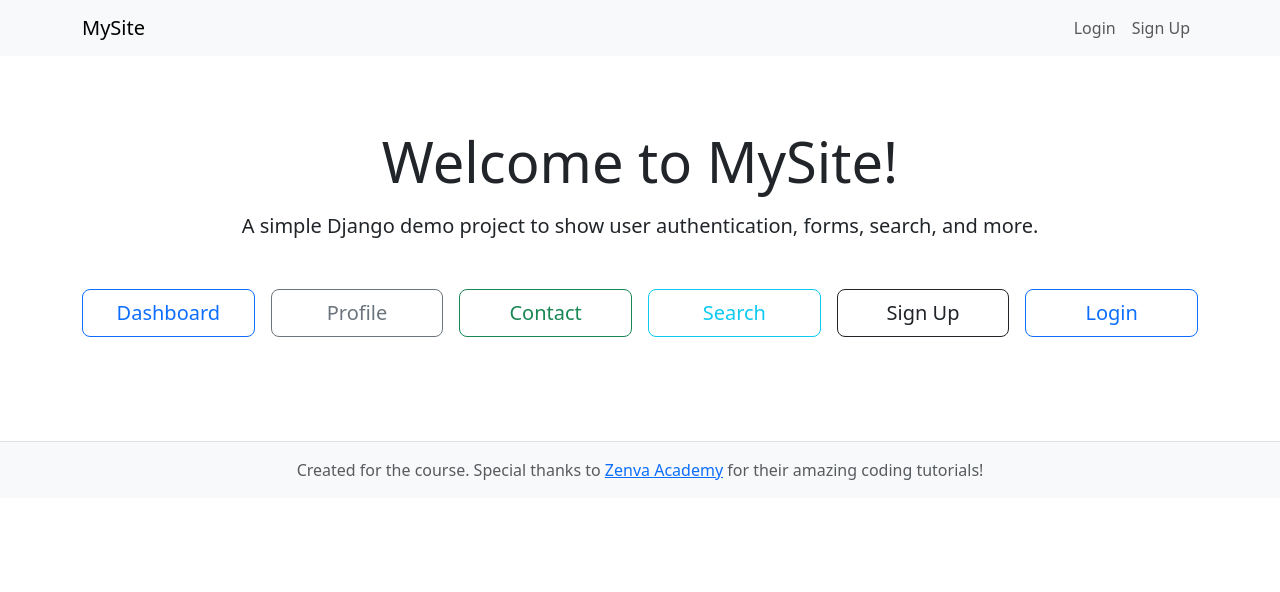
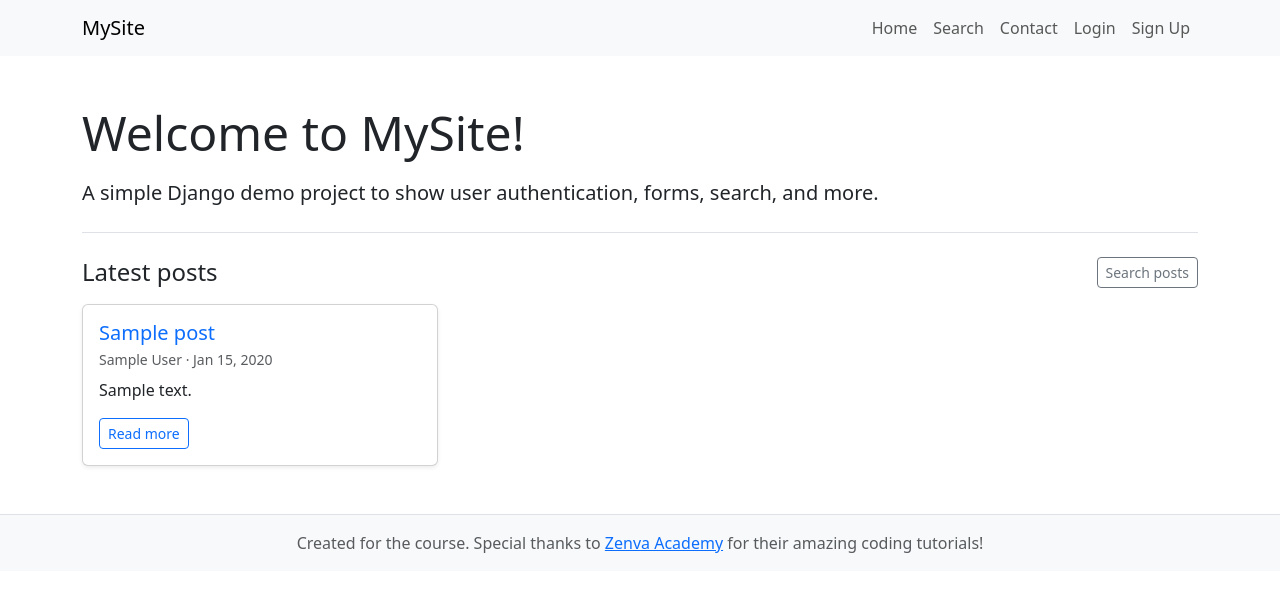
Before and after one commit to maxpigreco/MyProjects, a Django app: page / in a window 1280 px wide. Shown: the top 592 px of the page. Run offline with Django 5.2, Linux system fonts and the light colour scheme; data comes from the database, SQL or seed files in the repository; tables that the repository leaves empty hold one stand-in row (values such as "Sample post").

Commit message:
feat(blog): public home, post detail and filtered search

```diff
--- a/blog/admin.py
+++ b/blog/admin.py
@@ -24,9 +24,7 @@ class PostAdmin(admin.ModelAdmin):
         "author_name",
     )
     list_select_related = ("author",)
-
-    # The public post detail route is added in WP5.
-    view_on_site = False
+    view_on_site = True
 
 
 @admin.register(ContactMessage)
--- /dev/null
+++ b/blog/templates/blog/_pagination.html
@@ -0,0 +1,19 @@
+{% if page_obj.paginator.num_pages > 1 %}
+<nav aria-label="Post pages" class="mt-4">
+    <ul class="pagination justify-content-center">
+        <li class="page-item {% if not page_obj.has_previous %}disabled{% endif %}">
+            <a class="page-link" href="?page={% if page_obj.has_previous %}{{ page_obj.previous_page_number }}{% else %}1{% endif %}{% if term %}&amp;q={{ term|urlencode }}{% endif %}">Previous</a>
+        </li>
+
+        {% for number in page_obj.paginator.page_range %}
+            <li class="page-item {% if number == page_obj.number %}active{% endif %}">
+                <a class="page-link" href="?page={{ number }}{% if term %}&amp;q={{ term|urlencode }}{% endif %}">{{ number }}</a>
+            </li>
+        {% endfor %}
+
+        <li class="page-item {% if not page_obj.has_next %}disabled{% endif %}">
+            <a class="page-link" href="?page={% if page_obj.has_next %}{{ page_obj.next_page_number }}{% else %}{{ page_obj.paginator.num_pages }}{% endif %}{% if term %}&amp;q={{ term|urlencode }}{% endif %}">Next</a>
+        </li>
+    </ul>
+</nav>
+{% endif %}
--- /dev/null
+++ b/blog/templates/blog/_post_card.html
@@ -0,0 +1,16 @@
+<div class="col-md-6 col-lg-4">
+    <article class="card h-100 shadow-sm">
+        <div class="card-body d-flex flex-column">
+            <h2 class="h5 card-title">
+                <a href="{{ post.get_absolute_url }}" class="text-decoration-none">{{ post.title }}</a>
+            </h2>
+            <p class="card-subtitle mb-2 text-muted small">
+                {{ post.author_name|default:post.author.username }}
+                &middot;
+                <time datetime="{{ post.published_at|date:'c' }}">{{ post.published_at|date:"M j, Y" }}</time>
+            </p>
+            <p class="card-text flex-grow-1">{{ post.content|truncatechars:160 }}</p>
+            <a href="{{ post.get_absolute_url }}" class="btn btn-outline-primary btn-sm align-self-start">Read more</a>
+        </div>
+    </article>
+</div>
--- a/blog/templates/blog/index.html
+++ b/blog/templates/blog/index.html
@@ -1,31 +1,27 @@
 {% extends "base.html" %}
+
 {% block content %}
-<div class="text-center py-5">
-    <h1 class="display-4 mb-3">Welcome to MySite!</h1>
-    <p class="lead mb-5">A simple Django demo project to show user authentication, forms, search, and more.</p>
-    <div class="row justify-content-center g-3">
-        <div class="col-md-2 col-6">
-            <a href="{% url 'dashboard' %}" class="btn btn-outline-primary btn-lg w-100 mb-2">Dashboard</a>
+<div class="py-4 mb-4 border-bottom">
+    <h1 class="display-5 mb-3">Welcome to MySite!</h1>
+    <p class="lead mb-0">A simple Django demo project to show user authentication, forms, search, and more.</p>
+</div>
+
+<div class="d-flex justify-content-between align-items-center mb-3">
+    <h2 class="h4 mb-0">Latest posts</h2>
+    <a href="{% url 'search' %}" class="btn btn-outline-secondary btn-sm">Search posts</a>
+</div>
+
+<div class="row g-4">
+    {% for post in page_obj %}
+        {% include "blog/_post_card.html" %}
+    {% empty %}
+        <div class="col-12">
+            <p class="text-muted mb-0">No published posts yet.</p>
         </div>
-        <div class="col-md-2 col-6">
-            <a href="{% url 'profile' %}" class="btn btn-outline-secondary btn-lg w-100 mb-2">Profile</a>
-        </div>
-        <div class="col-md-2 col-6">
-            <a href="{% url 'contact' %}" class="btn btn-outline-success btn-lg w-100 mb-2">Contact</a>
-        </div>
-        <div class="col-md-2 col-6">
-            <a href="{% url 'search' %}" class="btn btn-outline-info btn-lg w-100 mb-2">Search</a>
-        </div>
-        {% if not user.is_authenticated %}
-        <div class="col-md-2 col-6">
-            <a href="{% url 'signup' %}" class="btn btn-outline-dark btn-lg w-100 mb-2">Sign Up</a>
-        </div>
-        <div class="col-md-2 col-6">
-            <a href="{% url 'login' %}" class="btn btn-outline-primary btn-lg w-100 mb-2">Login</a>
-        </div>
-        {% endif %}
-    </div>
+    {% endfor %}
 </div>
+
+{% include "blog/_pagination.html" %}
 {% endblock %}
 
 {% block footer %}
--- a/blog/urls.py
+++ b/blog/urls.py
@@ -7,6 +7,7 @@ urlpatterns = [
     path("thanks/", TemplateView.as_view(
         template_name="blog/thanks.html"), name="contact_thanks"),
     path("search/", views.search_view, name="search"),
+    path("posts/<slug:slug>/", views.post_detail_view, name="post_detail"),
     path("dashboard/", views.dashboard_view, name="dashboard"),
     path('', views.index_view, name="index"),
 ]
--- a/blog/views.py
+++ b/blog/views.py
@@ -3,16 +3,32 @@ import logging
 from django.conf import settings
 from django.contrib.auth.decorators import login_required
 from django.core.mail import EmailMessage
-from django.shortcuts import render, redirect
+from django.core.paginator import Paginator
+from django.db.models import F, Q
+from django.shortcuts import get_object_or_404, redirect, render
 
 from .forms import ContactForm, SearchForm
 from .models import ContactMessage, Post
 
 logger = logging.getLogger(__name__)
+POSTS_PER_PAGE = 6
+
+
+def _paginate(request, queryset):
+    """Return the requested page of posts, six per page."""
+    paginator = Paginator(queryset, POSTS_PER_PAGE)
+    return paginator.get_page(request.GET.get("page"))
 
 
 def index_view(request):
-    return render(request, "blog/index.html")
+    posts = Post.objects.filter(
+        status=Post.Status.PUBLISHED
+    ).select_related("author")
+    return render(
+        request,
+        "blog/index.html",
+        {"page_obj": _paginate(request, posts)},
+    )
 
 @login_required
 def dashboard_view(request):
@@ -65,13 +81,38 @@ def _send_contact_notification(contact_message: ContactMessage) -> None:
         )
 
 
+def post_detail_view(request, slug):
+    post = get_object_or_404(
+        Post.objects.select_related("author"),
+        slug=slug,
+        status=Post.Status.PUBLISHED,
+    )
+    Post.objects.filter(pk=post.pk).update(views=F("views") + 1)
+    post.refresh_from_db(fields=["views"])
+
+    return render(request, "blog/post_detail.html", {"post": post})
+
+
 def search_view(request):
     form = SearchForm(request.GET or None)
-    results = Post.objects.all()
+    term = ""
+    if form.is_valid():
+        term = form.cleaned_data["q"].strip()
 
-    if form.is_valid() and form.cleaned_data['q']:
-        term = form.cleaned_data['q']
-        # search in title or content
-        results = results.filter(title__icontains=term) | (results.filter(content__icontains=term))
+    results = Post.objects.filter(
+        status=Post.Status.PUBLISHED
+    ).select_related("author")
+    if term:
+        results = results.filter(
+            Q(title__icontains=term) | Q(content__icontains=term)
+        )
 
-    return render(request, "blog/search.html", {"form": form, "results": results})
+    return render(
+        request,
+        "blog/search.html",
+        {
+            "form": form,
+            "page_obj": _paginate(request, results),
+            "term": term,
+        },
+    )
--- a/templates/base.html
+++ b/templates/base.html
@@ -3,15 +3,29 @@
 <html lang="en">
 <head>
     <meta charset="UTF-8">
+    <meta name="viewport" content="width=device-width, initial-scale=1">
     <title>{% block title %}My Site{% endblock %}</title>
     <link rel="stylesheet" href="https://cdn.jsdelivr.net/npm/bootstrap@5.3.3/dist/css/bootstrap.min.css">
 </head>
 <body>
 <nav class="navbar navbar-expand-lg navbar-light bg-light mb-4">
     <div class="container">
-        <a class="navbar-brand" href="/">MySite</a>
-        <div class="collapse navbar-collapse">
-            <ul class="navbar-nav ms-auto">  {# Align links to the right #}
+        <a class="navbar-brand" href="{% url 'index' %}">MySite</a>
+        <button class="navbar-toggler" type="button" data-bs-toggle="collapse" data-bs-target="#mainNav"
+                aria-controls="mainNav" aria-expanded="false" aria-label="Toggle navigation">
+            <span class="navbar-toggler-icon"></span>
+        </button>
+        <div class="collapse navbar-collapse" id="mainNav">
+            <ul class="navbar-nav ms-auto">
+                <li class="nav-item">
+                    <a class="nav-link" href="{% url 'index' %}">Home</a>
+                </li>
+                <li class="nav-item">
+                    <a class="nav-link" href="{% url 'search' %}">Search</a>
+                </li>
+                <li class="nav-item">
+                    <a class="nav-link" href="{% url 'contact' %}">Contact</a>
+                </li>
                 {% if user.is_authenticated %}
                     <li class="nav-item">
                         <a class="nav-link" href="{% url 'dashboard' %}">Dashboard</a>
@@ -48,5 +62,7 @@
 </div>
 
 {% block footer %}  {% endblock %}
+
+<script src="https://cdn.jsdelivr.net/npm/bootstrap@5.3.3/dist/js/bootstrap.bundle.min.js"></script>
 </body>
 </html>
```
Also changed, not shown: AGENTS.md (+21 -14 lines), PLAN.md (+14 -13 lines), blog/templates/blog/post_detail.html (added, +31 -0 lines), blog/templates/blog/search.html (+16 -7 lines), blog/tests.py (+145 -0 lines), README.md, accounts/templates/accounts/logout.html (deleted).
